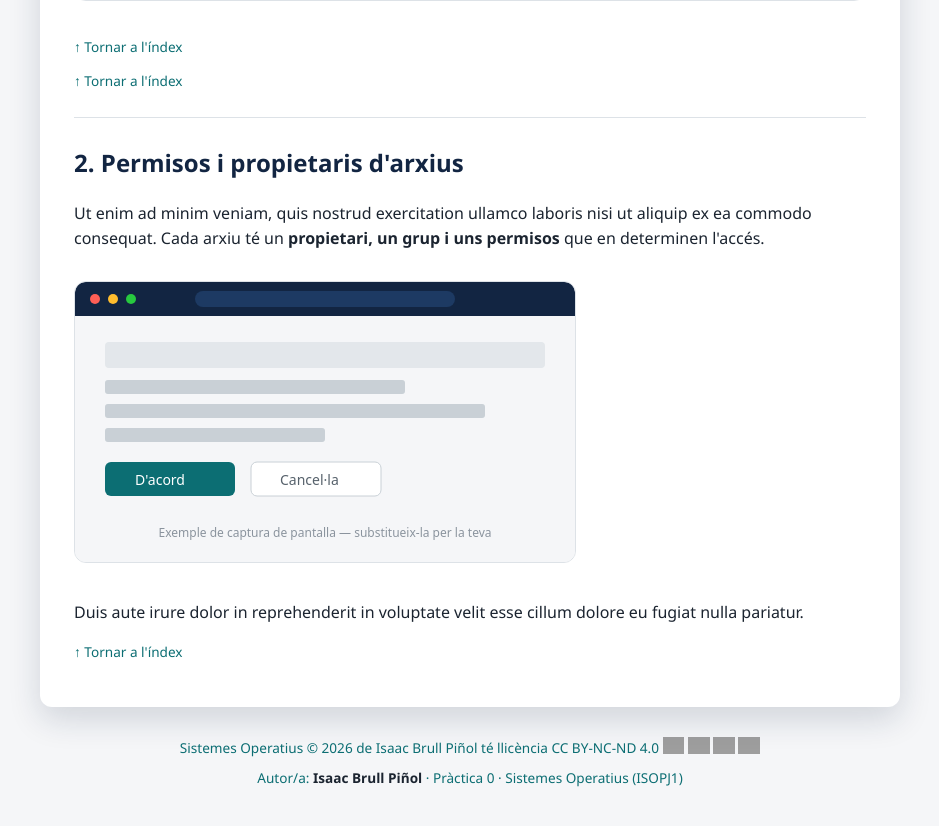
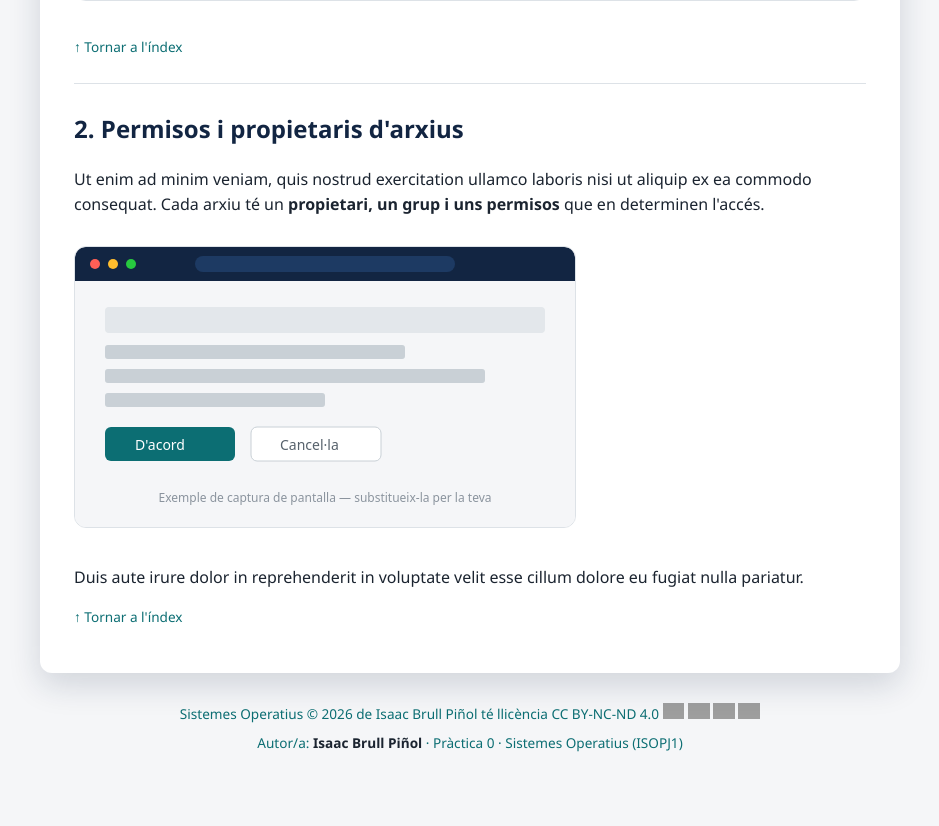
Before and after one commit to IsaacBrull08/sistemes_operatius., a plain HTML site: page sprint2/index.html in a window 1280 px wide. Shown: the part 5561-6387 px from the top of the page, without its empty margins (170-1109 px from the left). After the commit the page ends 6360 px from the top, so only its background shows below. Drawn offline with Linux system fonts and the light colour scheme; grey boxes are pictures that could not be loaded; files whose address does not match are found by name.

Commit message:
Update index.html

```diff
--- a/sprint2/index.html
+++ b/sprint2/index.html
@@ -75,8 +75,6 @@
 
       <p class="tornar-index"><a href="#index-apartats">↑ Tornar a l'índex</a></p>
     </article>
-      <p class="tornar-index"><a href="#index-apartats">↑ Tornar a l'índex</a></p>
-    </article>
     <article class="apartat" id="apartat2">
       <h2>2. Permisos i propietaris d'arxius</h2>
       <p>Ut enim ad minim veniam, quis nostrud exercitation ullamco laboris nisi
```
